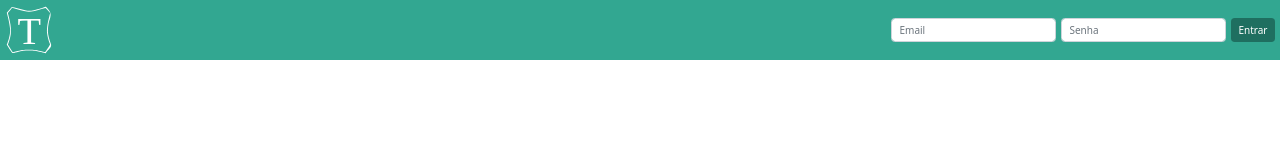
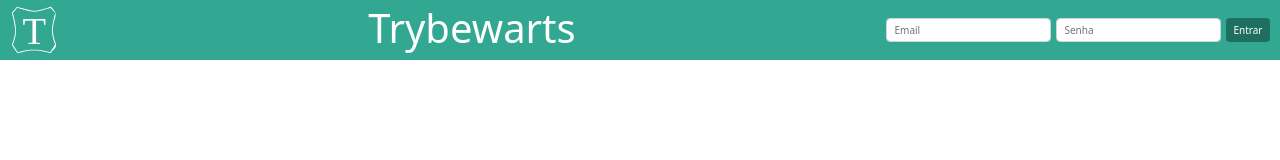
Before and after one commit to xfelipetavares/project-trybewarts-responsive, a website: page index.html in a window 1280 px wide. Drawn offline with nearby package versions, Linux system fonts and the light colour scheme.

Commit message:
exercise 4 done 🚀

```diff
--- a/index.html
+++ b/index.html
@@ -12,12 +12,12 @@
     <div class="wrapper">
       <navbar class="header">
         <img src="images/trybewarts-header-logo.svg" alt="" class="trybewarts-header-logo"/>
+        <h1 id="trybewarts-header-title">Trybewarts</h1>
         <form class="trybewarts-login">
             <input type="email" class="form-control" placeholder="Email" name="email">
             <input type="password" class="form-control" placeholder="Senha" name="password">
             <button id="submitLogin" class="btn btn-primary" >Entrar</button>
         </form>
-
       </navbar>
     </div>
     <script src="script.js"></script>
--- a/style.css
+++ b/style.css
@@ -19,14 +19,18 @@ body {
 .header {
     width: 100%;
     height: 6rem;
-    padding: 0.5rem;
+    padding: 0.5rem 1rem;
     display: flex;
     justify-content: space-between;
     align-items: center;
-    background-color: var(--verde-trybe);
+    background-color: var(--verde-trybe)
 }
 .header img {
     height: 100%;
+}
+.header h1 {
+    color: white;
+    font-size: 4rem;
 }
 .header .trybewarts-login {
     display: flex;
@@ -50,3 +54,10 @@ body {
     }
 
 }
+@media screen and (max-width: 580px) {
+    .header h1 {
+        display: none;
+    }
+
+
+}
```
